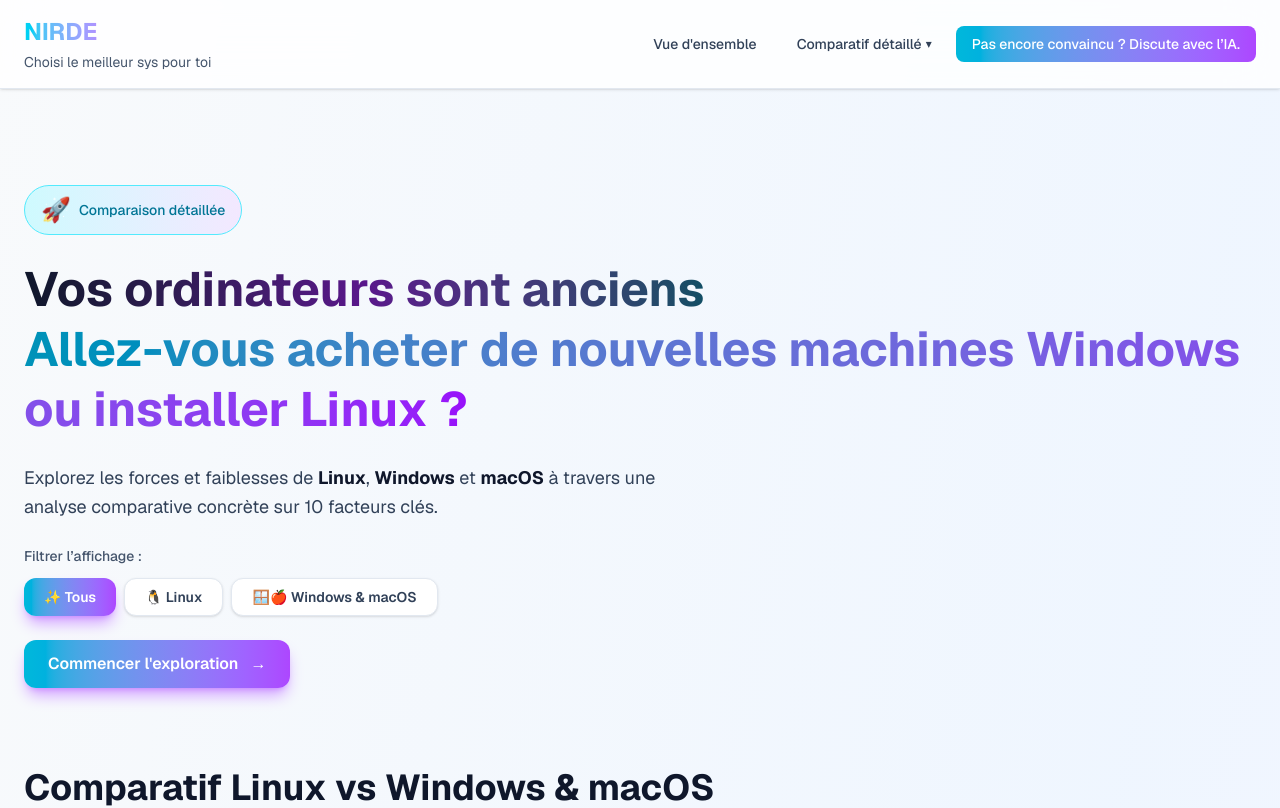
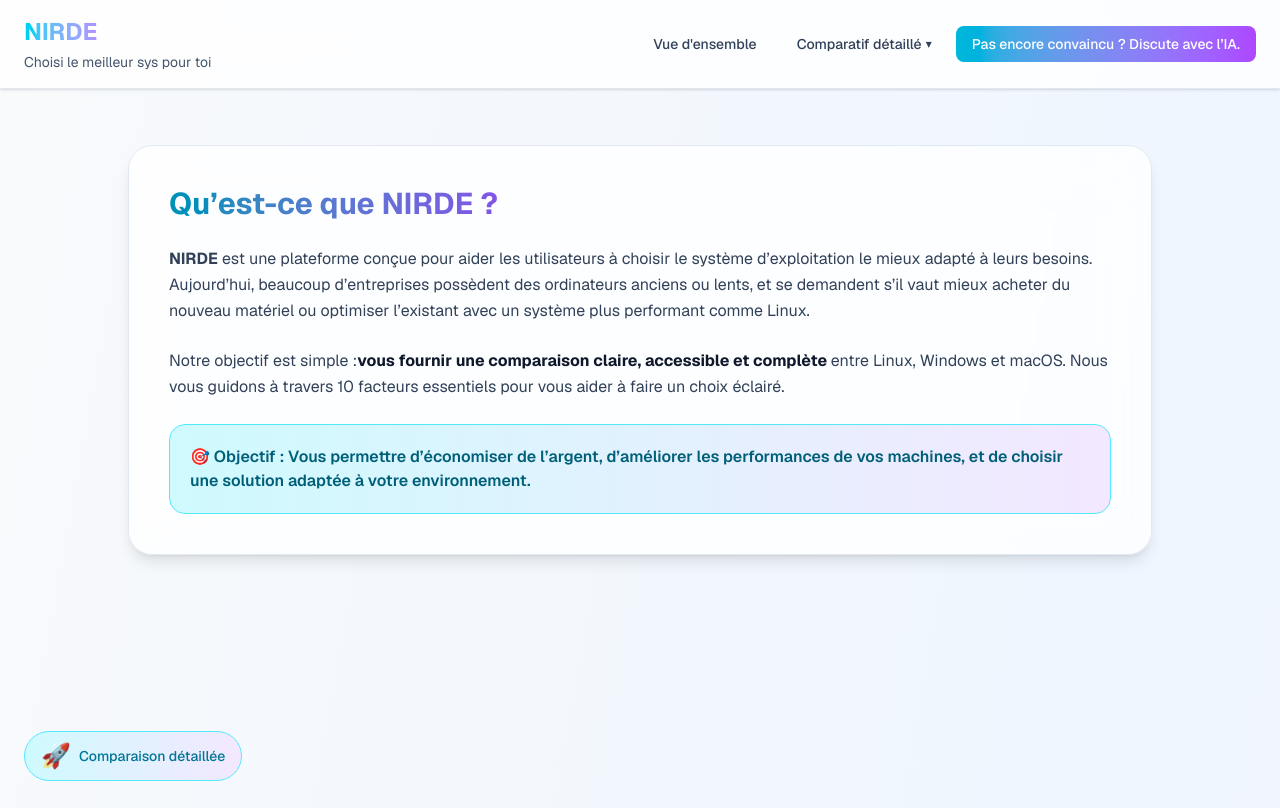
Before and after one commit to Rabani691/defis_principale, a Next.js app: page / in a window 1280 px wide. Shown: the top 808 px of the page. Built offline with nearby package versions, Linux system fonts and the light colour scheme.

Commit message:
ajouter section nird

```diff
--- a/src/app/page.tsx
+++ b/src/app/page.tsx
@@ -202,6 +202,39 @@
       </header>
 
       <main className="mx-auto max-w-7xl px-4 sm:px-6 pb-12 sm:pb-16 space-y-16 sm:space-y-20">
+        {/* INTRO NIRDE SECTION */}
+        <section className="pt-10 sm:pt-14">
+          <div className="bg-white/80 backdrop-blur-xl border border-slate-200 rounded-3xl shadow-lg p-6 sm:p-10 max-w-5xl mx-auto space-y-4 sm:space-y-6">
+            <h2 className="text-2xl sm:text-3xl font-bold bg-gradient-to-r from-cyan-600 via-purple-600 to-pink-500 bg-clip-text text-transparent">
+              Qu’est-ce que NIRDE ?
+            </h2>
+
+            <p className="text-sm sm:text-base text-slate-700 leading-relaxed">
+              <strong>NIRDE</strong> est une plateforme conçue pour aider les utilisateurs à
+              choisir le système d’exploitation le mieux adapté à leurs besoins.
+              Aujourd’hui, beaucoup d’entreprises possèdent des ordinateurs anciens
+              ou lents, et se demandent s’il vaut mieux acheter du nouveau matériel
+              ou optimiser l’existant avec un système plus performant comme Linux.
+            </p>
+
+            <p className="text-sm sm:text-base text-slate-700 leading-relaxed">
+              Notre objectif est simple :
+              <strong className="text-slate-900">vous fournir une comparaison claire, accessible et complète </strong>
+              entre Linux, Windows et macOS.
+              Nous vous guidons à travers 10 facteurs essentiels pour vous aider à
+              faire un choix éclairé.
+            </p>
+
+            <div className="bg-gradient-to-r from-cyan-100 to-purple-100 border border-cyan-300 rounded-2xl p-4 sm:p-5">
+              <p className="text-sm sm:text-base text-cyan-800 font-semibold">
+                🎯 Objectif : Vous permettre d’économiser de l’argent, d’améliorer
+                les performances de vos machines, et de choisir une solution adaptée
+                à votre environnement.
+              </p>
+            </div>
+          </div>
+        </section>
+
         {/* HERO SECTION */}
         <section id="overview" className="pt-10 sm:pt-16 lg:pt-24">
           <div className="grid lg:grid-cols-1 gap-8 sm:gap-12 items-center">
```
